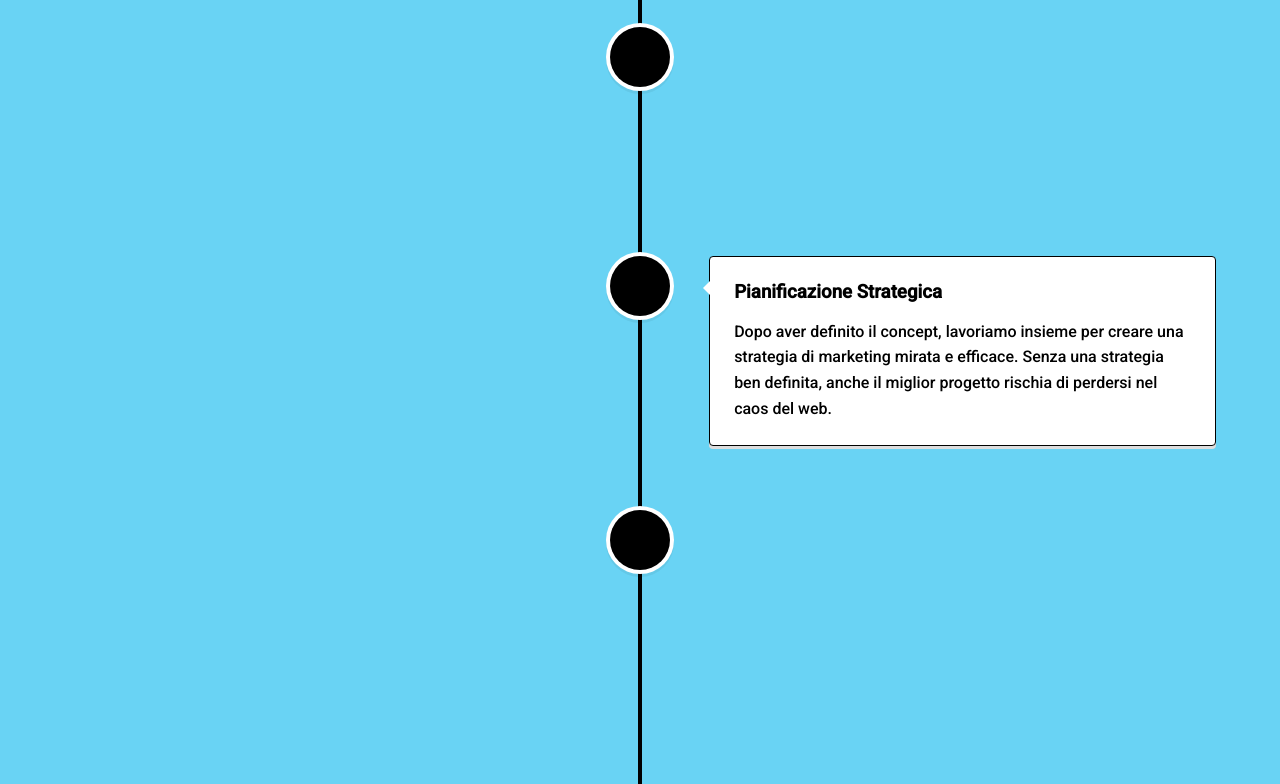
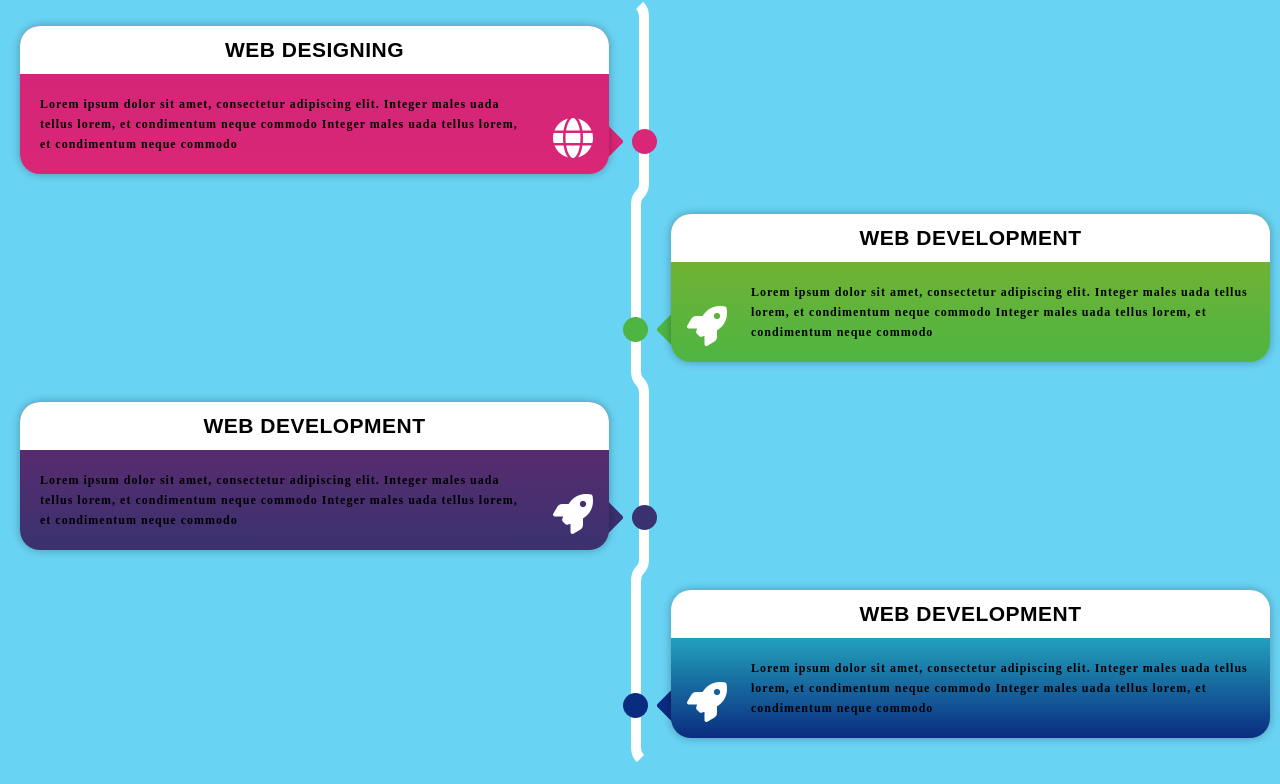
Before and after one commit to Dripgl/web-wizzard, a React (Create React App) app: page / in a window 1280 px wide. Shown: the part 1071-1855 px from the top of the page. Built offline with nearby package versions, Linux system fonts and the light colour scheme.

Commit message:
new timeline

```diff
--- a/src/App.css
+++ b/src/App.css
@@ -4,7 +4,7 @@
   padding: 0;
   margin: 0;
   box-sizing: border-box;
-  font-family: 'Roboto', sans-serif;
+  font-family:  "Roboto Slab", serif;
 }
 
 :root{
--- a/src/page/Processing/Timeline.css
+++ b/src/page/Processing/Timeline.css
@@ -1,34 +1,208 @@
-/* .process-section {
-    background-color: #cb9;
-    display: flex;
-    flex-direction: row;
-    justify-content: space-between;
-    align-items: center;
-    margin-bottom: 2px;
-} */
+.container {
+  background-color: #00b5ec96;
+  display: flex;
+  justify-content: center;
+  align-items: center;
+}
 
-.container {
-    background-color: #00b5ec96;
-    display: flex;
-    justify-content: center;
-    align-items: center;
+.main-timeline {
+  font-family: 'Poppins', sans-serif;
+  padding: 25px 10px;
+}
+
+.main-timeline:after {
+  content: '';
+  display: block;
+  clear: both;
+}
+
+.main-timeline .timeline {
+  width: calc(50% + 9px);
+  padding: 20px 30px 20px 0;
+  margin: -20px 0 0 0;
+  border-radius: 20px;
+  border: 10px solid transparent;
+  border-right: 10px solid #fff;
+  float: left;
+  position: relative;
+}
+
+.main-timeline .timeline:before,
+.main-timeline .timeline:after {
+  content: '';
+  background-color: #DA2677;
+  height: 25px;
+  width: 25px;
+  border-radius: 50%;
+  position: absolute;
+  right: -18px;
+  bottom: 40px;
+}
+
+.main-timeline .timeline:after {
+  border-radius: 3px;
+  transform: rotate(45deg);
+  right: 20px;
+}
+
+.main-timeline .timeline-content {
+  color: #fff;
+  background: linear-gradient(#D02578, #DA2677);
+  min-height: 130px;
+  padding: 0 0 20px;
+  box-shadow: 0 0 10px rgba(0, 0, 0, 0.3);
+  border-radius: 20px;
+  display: block;
+  overflow: hidden;
+  position: relative;
+  z-index: 1;
+  text-decoration: none;
+}
+
+.main-timeline .timeline-content:hover {
+  text-decoration: none;
+}
+
+.main-timeline .timeline-icon {
+  font-size: 40px;
+  line-height: 40px;
+  position: absolute;
+  bottom: 15px;
+  right: 16px;
+}
+
+.main-timeline .title {
+  color: #000000;
+  background-color: #fff;
+  font-size: 21px;
+  font-weight: 600;
+  letter-spacing: 0.5px;
+  text-align: center;
+  text-transform: uppercase;
+  padding: 12px;
+  margin: 0 0 5px;
+}
+
+.main-timeline .description {
+  font-size: 12px;
+  font-weight: 300;
+  letter-spacing: 1px;
+  line-height: 20px;
+  margin: 20px 80px 0 20px;
+  font-weight: 600;
+  color: #000000;
+  font-family: "Roboto Slab", serif;
+}
+
+.main-timeline .timeline:nth-child(even) {
+  float: right;
+  padding: 20px 0 20px 30px;
+  margin: -20px 0 0 0;
+  border-right: none;
+  border-left: 10px solid #fff;
+}
+
+.main-timeline .timeline:nth-child(even):before {
+  right: auto;
+  left: -18px;
+}
+
+.main-timeline .timeline:nth-child(even):after {
+  right: auto;
+  left: 20px;
+}
+
+.main-timeline .timeline:nth-child(even) .timeline-icon {
+  right: auto;
+  left: 16px;
+}
+
+.main-timeline .timeline:nth-child(even) .description {
+  margin: 20px 20px 0 80px;
+}
+
+.main-timeline .timeline:nth-child(4n+2):before,
+.main-timeline .timeline:nth-child(4n+2):after {
+  background-color: #4EB543;
+}
+
+.main-timeline .timeline:nth-child(4n+2) .timeline-content {
+  background: linear-gradient(#80B02C, #4EB543);
+}
+
+.main-timeline .timeline:nth-child(4n+2) .title {
+  color: #000000;
+}
+
+.main-timeline .timeline:nth-child(4n+3):before,
+.main-timeline .timeline:nth-child(4n+3):after {
+  background-color: #3A3270;
+}
+
+.main-timeline .timeline:nth-child(4n+3) .timeline-content {
+  background: linear-gradient(#65286D, #3A3270);
+}
+
+.main-timeline .timeline:nth-child(4n+3) .title {
+  color: #000000;
+}
+
+.main-timeline .timeline:nth-child(4n+4):before,
+.main-timeline .timeline:nth-child(4n+4):after {
+  background-color: #0A2C80;
+}
+
+.main-timeline .timeline:nth-child(4n+4) .timeline-content {
+  background: linear-gradient(#2FD8D8, #0A2C80);
+}
+
+.main-timeline .timeline:nth-child(4n+4) .title {
+  color: #000000;
+}
+
+
+@media screen and (max-width:767px) {
+
+  .main-timeline .timeline,
+  .main-timeline .timeline:nth-child(even) {
+    width: 100%;
+    padding: 20px 0 20px 30px;
+    margin: -25px 0 0;
+    border-left: 10px solid #fff;
+    border-right: none;
   }
 
-  .container-timeline {
-    width: 100%;
+  .main-timeline .timeline:before,
+  .main-timeline .timeline:nth-child(even):before {
+    right: auto;
+    left: -17px;
   }
 
-  .icon-container {
-    display: flex;
-    justify-content: center;
-    align-items: center;
+  .main-timeline .timeline:after,
+  .main-timeline .timeline:nth-child(even):after {
+    right: auto;
+    left: 20px;
   }
 
-  .vertical-timeline-element-content{
-    border: 1px solid black !important;
-    box-shadow: 2px 4px 8px rgba(0, 0, 0, 0.1) black !important;
+  .main-timeline .description,
+  .main-timeline .timeline:nth-child(even) .description {
+    margin: 20px 20px 0 80px;
   }
 
-  .vertical-timeline::before {
-    background-color: black !important;
+  .main-timeline .timeline-icon,
+  .main-timeline .timeline:nth-child(even) .timeline-icon {
+    left: 16px;
+    right: auto;
+  }
 }
+
+@media screen and (max-width:576px) {
+  .main-timeline .timeline-content {
+    padding-bottom: 70px;
+  }
+
+  .main-timeline .description,
+  .main-timeline .timeline:nth-child(even) .description {
+    margin: 20px 20px 0 20px;
+  }
+}
--- a/src/page/Processing/Timeline.jsx
+++ b/src/page/Processing/Timeline.jsx
@@ -1,81 +1,54 @@
 import React from "react";
-import { VerticalTimeline, VerticalTimelineElement } from 'react-vertical-timeline-component';
-import { FontAwesomeIcon } from '@fortawesome/react-fontawesome'
-import { faChartLine } from '@fortawesome/free-solid-svg-icons'
 import "./Timeline.css"
 import 'react-vertical-timeline-component/style.min.css';
 
 
 function ProcessLeft() {
     return (
-        <div className="container">
-            <VerticalTimeline className="container-timeline">
-                <VerticalTimelineElement
-                    className="timeline"
-                    contentStyle={{ background: '#008f39', color: '#000000' }}
-                    contentArrowStyle={{ borderRight: '7px solid  #000000' }}
-                    iconStyle={{ background: '#000000', color: '#fff' }}
-                >
-                    <h3 className="vertical-timeline-element-title">Concepimento del Progetto</h3>
-                    <p>
-                        Durante questa fase, collaboriamo insieme per dare vita al tuo sogno, trasformando le tue idee in un progetto tangibile e coinvolgente utilizzando strumenti avanzati come Figma.
-                    </p>
-                </VerticalTimelineElement>
-
-                <VerticalTimelineElement
-                    className="vertical-timeline-element--work"
-                    iconStyle={{ background: '#000000', color: '#fff' }}
-                >
-                    <div className="icon-container">
-                        {/* <FontAwesomeIcon icon={faChartLine} /> */}
+        <div class="container">
+        <div class="row">
+            <div class="col-md-12">
+                <div class="main-timeline">
+                    <div class="timeline">
+                        <a href="#" class="timeline-content">
+                            <div class="timeline-icon"><i class="fa fa-globe"></i></div>
+                            <h3 class="title">Web Designing</h3>
+                            <p class="description">
+                                Lorem ipsum dolor sit amet, consectetur adipiscing elit. Integer males uada tellus lorem, et condimentum neque commodo Integer males uada tellus lorem, et condimentum neque commodo
+                            </p>
+                        </a>
                     </div>
-                    <h3 className="vertical-timeline-element-title">Pianificazione Strategica</h3>
-                    <p>
-                        Dopo aver definito il concept, lavoriamo insieme per creare una strategia di marketing mirata e efficace. Senza una strategia ben definita, anche il miglior progetto rischia di perdersi nel caos del web.
-                    </p>
-                </VerticalTimelineElement>
-
-                <VerticalTimelineElement
-                    className="vertical-timeline-element--work"
-                    iconStyle={{ background: '#000000', color: '#fff' }}
-                >
-                    <div className="icon-container">
-                        {/* <FontAwesomeIcon icon={faChartLine} /> */}
+                    <div class="timeline">
+                        <a href="#" class="timeline-content">
+                            <div class="timeline-icon"><i class="fa fa-rocket"></i></div>
+                            <h3 class="title">Web Development</h3>
+                            <p class="description">
+                                Lorem ipsum dolor sit amet, consectetur adipiscing elit. Integer males uada tellus lorem, et condimentum neque commodo Integer males uada tellus lorem, et condimentum neque commodo
+                            </p>
+                        </a>
                     </div>
-                    <h3 className="vertical-timeline-element-title">Esecuzione del Piano</h3>
-                    <p>
-                        Una volta pianificato tutto, passiamo all'azione! Dalla gestione dei social media alla creazione di contenuti coinvolgenti e lo sviluppo dei software necessari, ti guideremo attraverso ogni fase del processo. Sarai sempre supportato dalla nostra equipe esperta.
-                    </p>
-                </VerticalTimelineElement>
-
-                <VerticalTimelineElement
-                    className="vertical-timeline-element--work"
-                    iconStyle={{ background: '#000000', color: '#fff' }}
-                >
-                    <div className="icon-container">
-                        {/* <FontAwesomeIcon icon={faChartLine} /> */}
+                    <div class="timeline">
+                        <a href="#" class="timeline-content">
+                            <div class="timeline-icon"><i class="fa fa-rocket"></i></div>
+                            <h3 class="title">Web Development</h3>
+                            <p class="description">
+                                Lorem ipsum dolor sit amet, consectetur adipiscing elit. Integer males uada tellus lorem, et condimentum neque commodo Integer males uada tellus lorem, et condimentum neque commodo
+                            </p>
+                        </a>
                     </div>
-                    <h3 className="vertical-timeline-element-title">Presentazione della Demo</h3>
-                    <p>
-                        Qui è il momento di mostrare al mondo ciò che abbiamo creato insieme. Pubblicheremo una demo del progetto, che sia un'app, un sito web o altro, per farti vedere il potenziale del tuo lavoro.
-                    </p>
-                </VerticalTimelineElement>
-
-                <VerticalTimelineElement
-                    className="vertical-timeline-element--work"
-                    iconStyle={{ background: '#000000', color: '#fff' }}
-                >
-                    <div className="icon-container">
-                        {/* <FontAwesomeIcon icon={faChartLine} /> */}
+                    <div class="timeline">
+                        <a href="#" class="timeline-content">
+                            <div class="timeline-icon"><i class="fa fa-rocket"></i></div>
+                            <h3 class="title">Web Development</h3>
+                            <p class="description">
+                                Lorem ipsum dolor sit amet, consectetur adipiscing elit. Integer males uada tellus lorem, et condimentum neque commodo Integer males uada tellus lorem, et condimentum neque commodo
+                            </p>
+                        </a>
                     </div>
-                    <h3 className="vertical-timeline-element-title">Conclusione e Celebrazione</h3>
-                    <p>
-                        Finalmente, il tuo progetto è completo! È arrivato il momento di goderti appieno il frutto del tuo lavoro. Siamo fieri di averti accompagnato lungo questo percorso e siamo sicuri che il risultato finale ti sorprenderà.
-                    </p>
-                </VerticalTimelineElement>
-
-            </VerticalTimeline>
+                </div>
+            </div>
         </div>
+    </div>
 
     )
 }
--- a/src/style/Home.css
+++ b/src/style/Home.css
@@ -4,7 +4,6 @@
   padding: 0;
   margin: 0;
   box-sizing: border-box;
-  font-family: 'Roboto', sans-serif;
 }
 
 .home-container{
```
Also changed, not shown: src/asset/gabri.png (added), src/asset/giulia.png (added).
